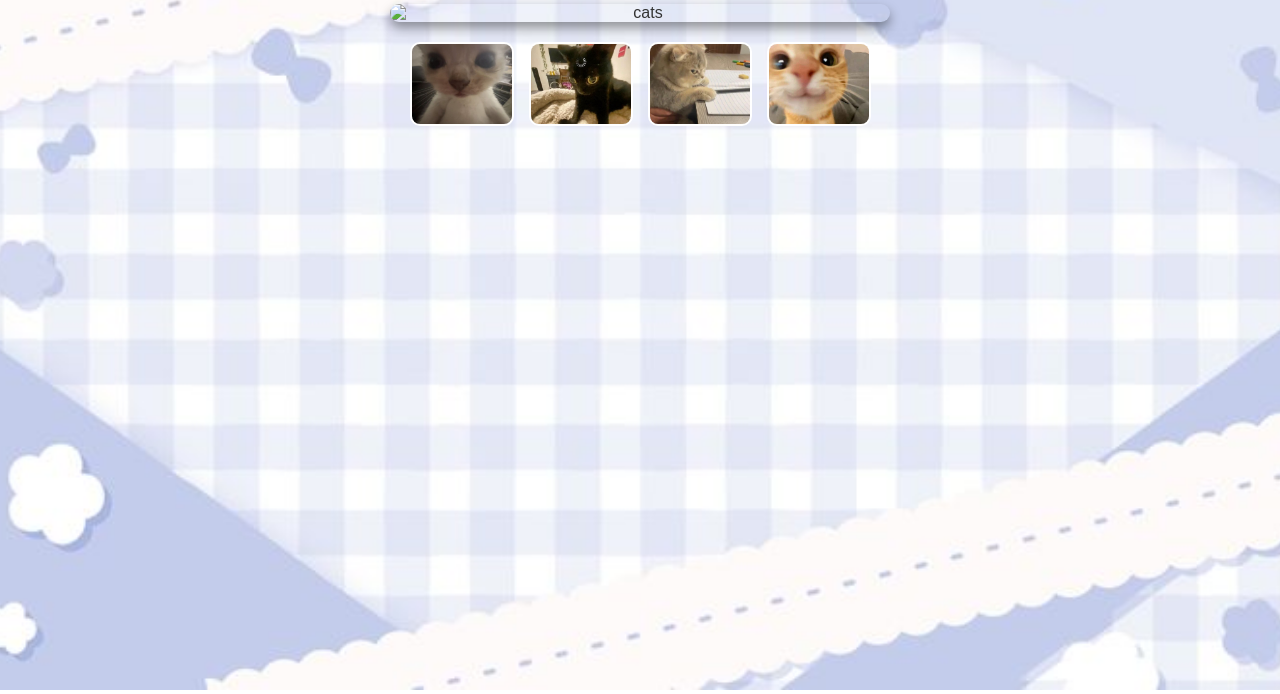
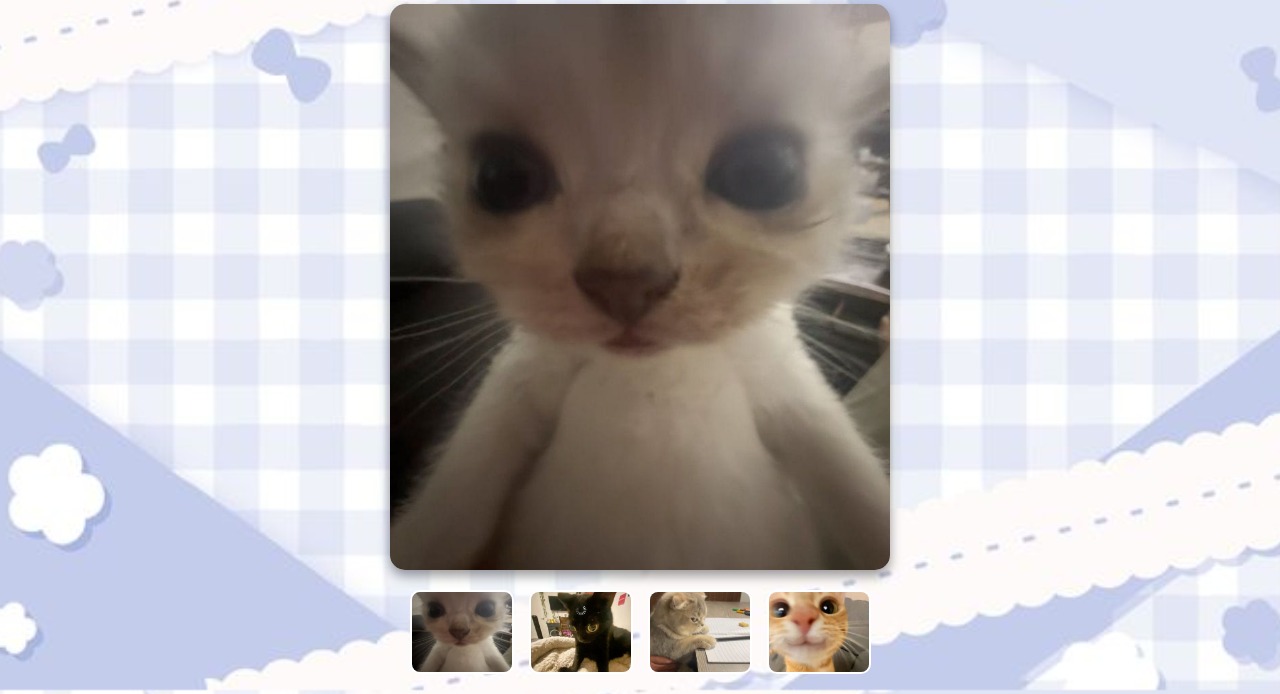
Before and after one commit to champs-code/champs_exp_4, a plain HTML site: page index.html in a window 1280 px wide. Shown: the part 110-804 px from the top of the page. Drawn offline with Linux system fonts and the light colour scheme.

Commit message:
html file

```diff
--- a/index.html
+++ b/index.html
@@ -10,7 +10,7 @@
   <h1>My Cat Gallery 🐾</h1>
 
   <div class="main-image-container">
-    <img id="main-image" src="cat1.jpg" alt="cats">
+    <img id="main-image" src="cat1.jfif" alt="cats">
   </div>
 
   <div class="thumbnails">
```
